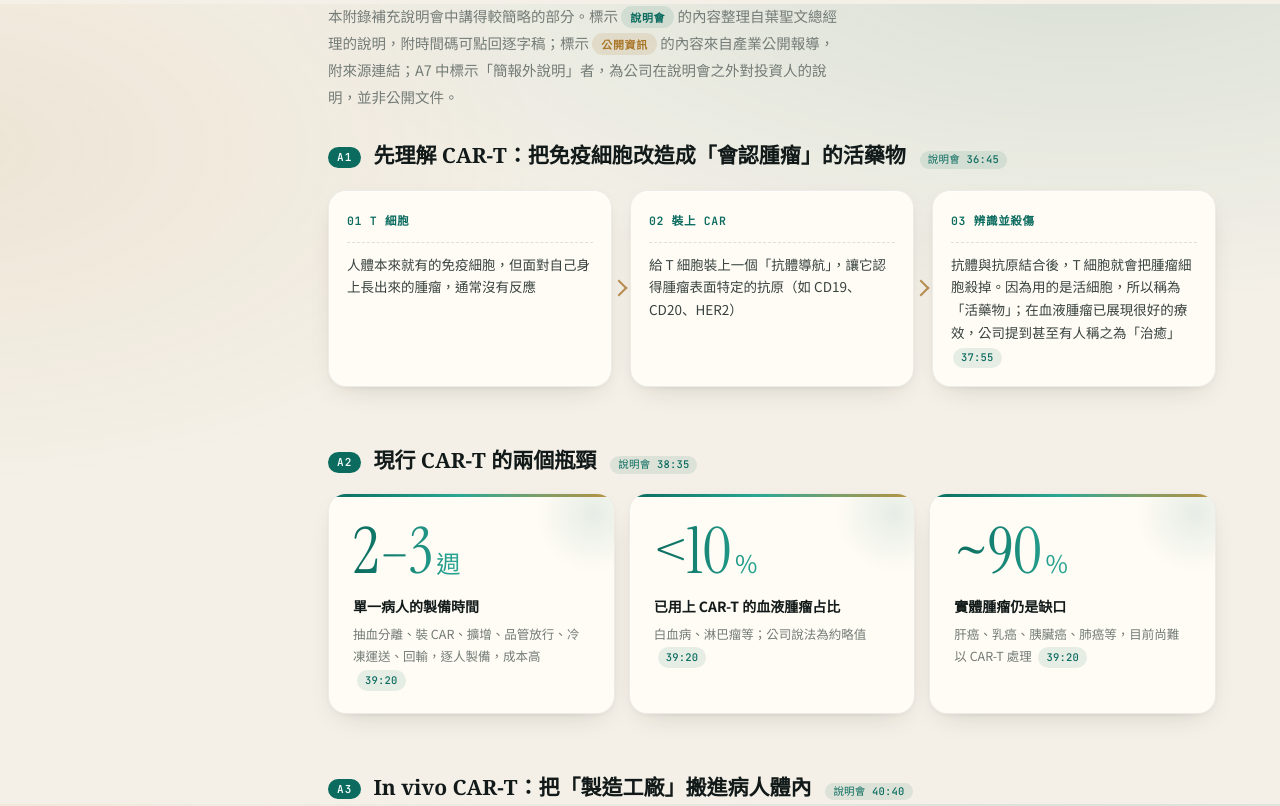
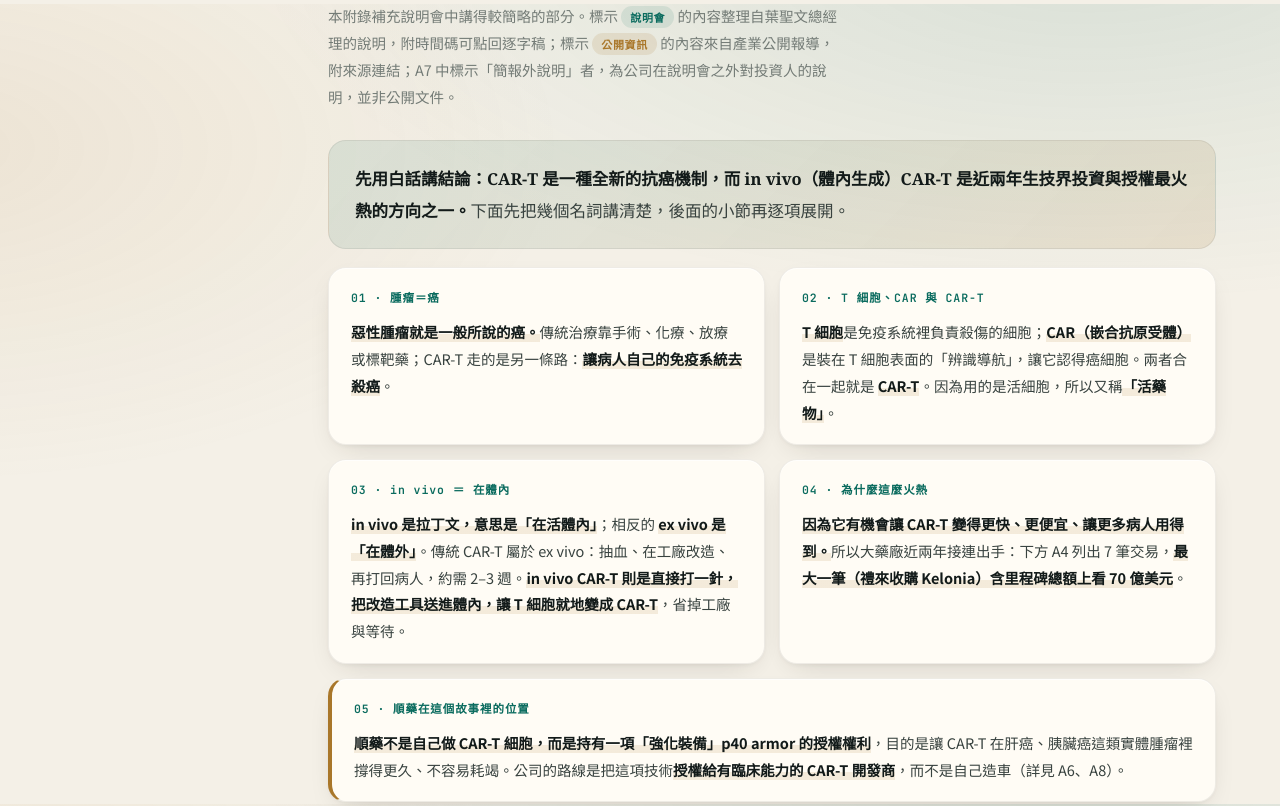
Before and after one commit to novaevo905/6535-20261113, a plain HTML site: page index.html in a window 1280 px wide. Shown: the part 7996-8802 px from the top of the page. Drawn offline with Linux system fonts and the light colour scheme.

Commit message:
Appendix A: add plain-language primer (cancer, CAR-T, in vivo, why hot, Lumosa role)
Co-Authored-By: Claude Sonnet 5.5 <noreply@anthropic.com>

```diff
--- a/index.html
+++ b/index.html
@@ -430,6 +430,18 @@ figure.curve path{stroke-dasharray:900;stroke-dashoffset:0;transition:stroke-das
 .rung b{font-size:15px;font-weight:700}
 .rung p{margin:0;font-size:13.5px;color:var(--ink-2);line-height:1.75}
 .rung.todo{border-style:dashed}
+/* primer */
+.primer{margin:6px 0 10px}
+.primer-lead{margin:0 0 18px;padding:22px 26px;border-radius:var(--r);font-size:16.5px;line-height:1.85;color:var(--ink-2);
+  background:linear-gradient(135deg,var(--accent-soft),var(--gold-soft));border:1px solid var(--line-soft)}
+.primer-lead strong{color:var(--ink);font-family:var(--serif);font-weight:800}
+.primer-grid{display:grid;grid-template-columns:1fr 1fr;gap:14px}
+.pc{padding:20px 22px 18px;border-radius:var(--r);background:var(--panel);border:1px solid var(--line-soft);box-shadow:var(--shadow);transition:transform .25s,border-color .25s}
+.pc:hover{transform:translateY(-3px);border-color:color-mix(in srgb,var(--accent) 40%,transparent)}
+.pc.wide{grid-column:1/-1;border-left:4px solid var(--gold)}
+.pc h4{margin:0 0 10px;font-family:var(--mono);font-size:11.5px;font-weight:600;letter-spacing:.08em;color:var(--accent)}
+.pc p{margin:0;font-size:14.5px;line-height:1.85;color:var(--ink-2)}
+.pc p strong{color:var(--ink);background:linear-gradient(transparent 62%,var(--gold-soft) 62%)}
 
 /* ---- responsive ---- */
 @media (max-width:1024px){
@@ -462,6 +474,8 @@ figure.curve path{stroke-dasharray:900;stroke-dashoffset:0;transition:stroke-das
   .flow{grid-template-columns:1fr}
   .rung{grid-template-columns:1fr;padding:16px 16px 16px 20px}
   .rung em{grid-row:auto;justify-self:start;padding:2px 12px}
+  .primer-grid{grid-template-columns:1fr}
+  .primer-lead{padding:18px 18px;font-size:15.5px}
   .lane li{margin-right:0}
   .lane li::after{display:none}
   .appendix h3.ah{margin-top:44px}
@@ -647,6 +661,17 @@ figure.curve path{stroke-dasharray:900;stroke-dashoffset:0;transition:stroke-das
     <section class="block appendix" id="appx-invivo">
     <h2>In vivo CAR-T 與 p40 armor：從概念到商業路徑</h2>
     <p class="sub">本附錄補充說明會中講得較簡略的部分。標示 <span class="stag mtg">說明會</span> 的內容整理自葉聖文總經理的說明，附時間碼可點回逐字稿；標示 <span class="stag pub">公開資訊</span> 的內容來自產業公開報導，附來源連結；A7 中標示「簡報外說明」者，為公司在說明會之外對投資人的說明，並非公開文件。</p>
+
+    <div class="primer">
+      <p class="primer-lead"><strong>先用白話講結論：CAR-T 是一種全新的抗癌機制，而 in vivo（體內生成）CAR-T 是近兩年生技界投資與授權最火熱的方向之一。</strong>下面先把幾個名詞講清楚，後面的小節再逐項展開。</p>
+      <div class="primer-grid">
+        <div class="pc"><h4>01 · 腫瘤＝癌</h4><p><strong>惡性腫瘤就是一般所說的癌。</strong>傳統治療靠手術、化療、放療或標靶藥；CAR-T 走的是另一條路：<strong>讓病人自己的免疫系統去殺癌</strong>。</p></div>
+        <div class="pc"><h4>02 · T 細胞、CAR 與 CAR-T</h4><p><strong>T 細胞</strong>是免疫系統裡負責殺傷的細胞；<strong>CAR（嵌合抗原受體）</strong>是裝在 T 細胞表面的「辨識導航」，讓它認得癌細胞。兩者合在一起就是 <strong>CAR-T</strong>。因為用的是活細胞，所以又稱<strong>「活藥物」</strong>。</p></div>
+        <div class="pc"><h4>03 · in vivo ＝ 在體內</h4><p><strong>in vivo 是拉丁文，意思是「在活體內」</strong>；相反的 <strong>ex vivo 是「在體外」</strong>。傳統 CAR-T 屬於 ex vivo：抽血、在工廠改造、再打回病人，約需 2–3 週。<strong>in vivo CAR-T 則是直接打一針，把改造工具送進體內，讓 T 細胞就地變成 CAR-T</strong>，省掉工廠與等待。</p></div>
+        <div class="pc"><h4>04 · 為什麼這麼火熱</h4><p><strong>因為它有機會讓 CAR-T 變得更快、更便宜、讓更多病人用得到。</strong>所以大藥廠近兩年接連出手：下方 A4 列出 7 筆交易，<strong>最大一筆（禮來收購 Kelonia）含里程碑總額上看 70 億美元</strong>。</p></div>
+        <div class="pc wide"><h4>05 · 順藥在這個故事裡的位置</h4><p><strong>順藥不是自己做 CAR-T 細胞，而是持有一項「強化裝備」p40 armor 的授權權利</strong>，目的是讓 CAR-T 在肝癌、胰臟癌這類實體腫瘤裡撐得更久、不容易耗竭。公司的路線是把這項技術<strong>授權給有臨床能力的 CAR-T 開發商</strong>，而不是自己造車（詳見 A6、A8）。</p></div>
+      </div>
+    </div>
 
     <h3 class="ah"><i>A1</i>先理解 CAR-T：把免疫細胞改造成「會認腫瘤」的活藥物 <a class="tsl" href="#t-003645">說明會 36:45</a></h3>
     <div class="flow c3">
```
